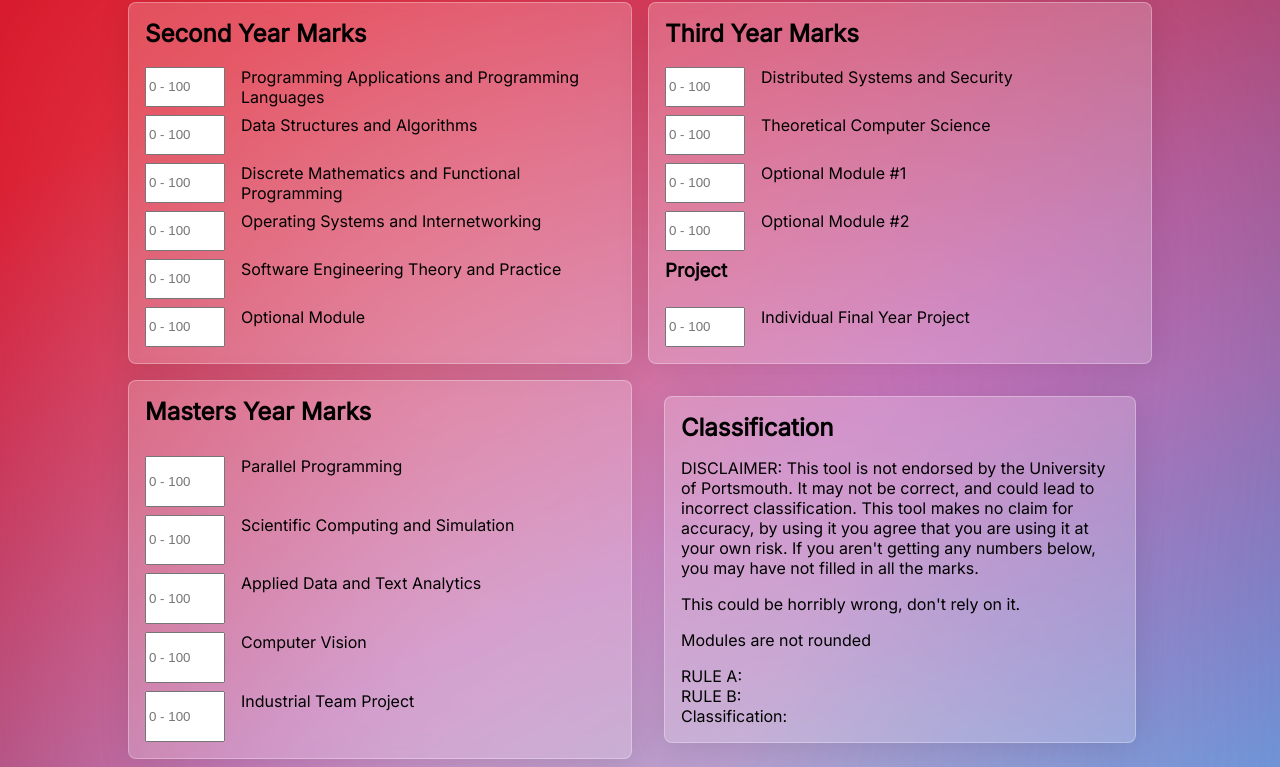
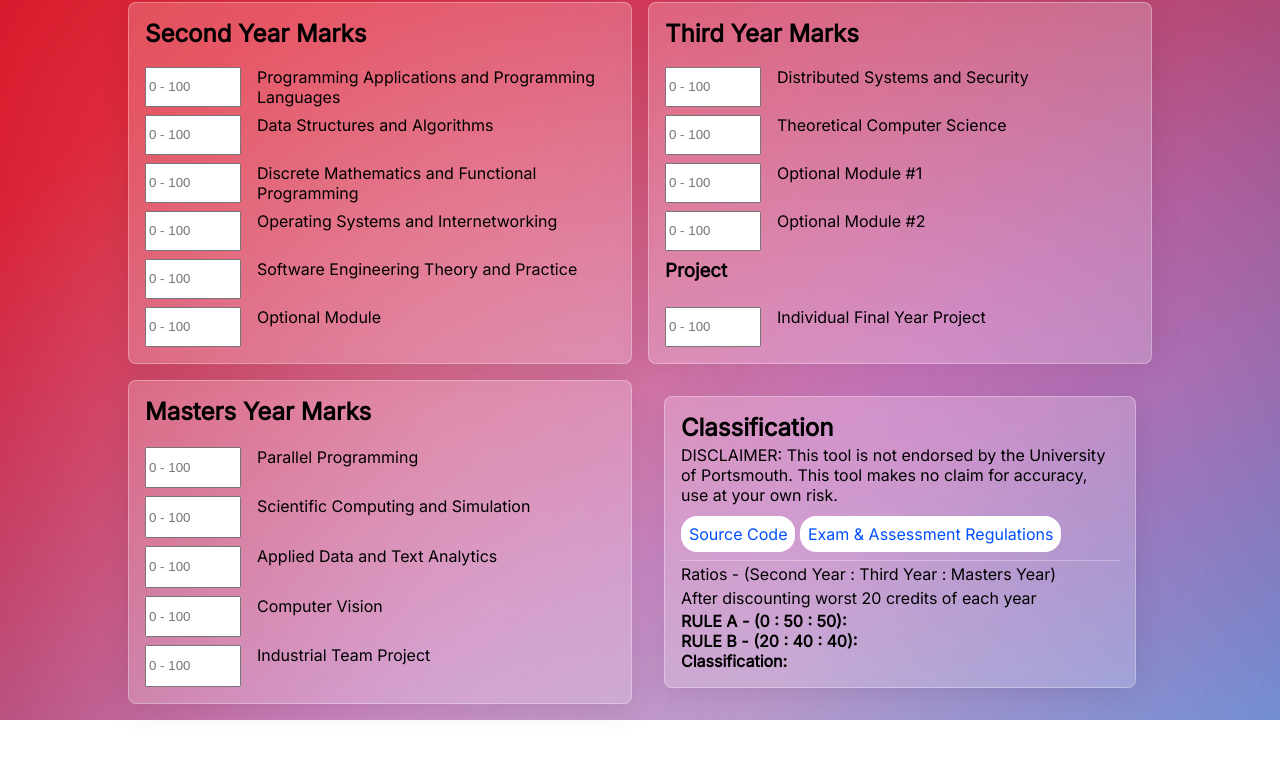
Before and after one commit to Alvie/uop-meng-degree-classification, a plain HTML site: page index.html in a window 1280 px wide. Shown: the part 80-847 px from the top of the page. After the commit the page ends 800 px from the top, so only its background shows below. Drawn offline with Linux system fonts and the light colour scheme.

Commit message:
Updating styles and texts

```diff
--- a/index.html
+++ b/index.html
@@ -18,8 +18,8 @@
 			<h1>MEng Computer Science Degree Classifier</h1>
 			<article class="marks-container">
 				<section class="year-marks glass">
-				<h2>Second Year Marks</h2>
-				<div class="module-score">
+					<h2>Second Year Marks</h2>
+					<div class="module-score">
 						<input
 							type="number"
 							name="second-year-percentage"
@@ -225,29 +225,40 @@
 				</section>
 				<section class="rule-outputs glass">
 					<h2>Classification</h2>
-					<p>DISCLAIMER: This tool is not endorsed by the University of Portsmouth.
-						It may not be correct, and could lead to incorrect classification.
-						This tool makes no claim for accuracy, by using it you agree that you are using it at your own risk.
-					If you aren't getting any numbers below, you may have not filled in all the marks.</p>
-					<p>This could be horribly wrong, don't rely on it.</p>
 					<p>
-						Modules are not rounded
+						DISCLAIMER: This tool is not endorsed by the University
+						of Portsmouth. This tool makes no claim for accuracy,
+						use at your own risk.
 					</p>
-					<div class="rule-container">
-							<span class="rule-text">RULE A:</span
-							><span class="rule-a-percentage"></span>
+
+					<a
+						class="button"
+						href="https://github.com/Alvie/uop-meng-degree-classification"
+						>Source Code</a
+					>
+					<a
+						class="button"
+						href="https://policies.docstore.port.ac.uk/policy-107.pdf"
+						>Exam & Assessment Regulations</a
+					>
+					<div class="rules-and-classifications">
+						<p>Ratios - (Second Year : Third Year : Masters Year)</p>
+						<p>After discounting worst 20 credits of each year</p>
+						<div class="rule-container">
+							<span class="rule-text">RULE A - (0 : 50 : 50):</span>
+							<span class="rule-a-percentage"></span>
 						</div>
 						<div class="rule-container">
-							<span class="rule-text">RULE B:</span
-							><span class="rule-b-percentage"></span>
+							<span class="rule-text">RULE B - (20 : 40 : 40):</span>
+							<span class="rule-b-percentage"></span>
 						</div>
 						<div class="classification-container">
-							<span> Classification: </span>
+							<span class="rule-text"> Classification: </span>
 							<span class="classification"></span>
 						</div>
-					</section>
+					</div>
+				</section>
 			</article>
-
 		</main>
 		<script src="index.js"></script>
 	</body>
--- a/stylesheet.css
+++ b/stylesheet.css
@@ -17,6 +17,9 @@ h2, h3 {
     padding: 0px;
 }
 
+p {
+    margin: 0.2em 0;
+}
 .marks-container {
     display: grid;
     grid-template-columns: 1fr 1fr;
@@ -41,10 +44,30 @@ h2, h3 {
     grid-gap: 0.5rem;
 }
 
-.module-score, .rule-container {
+.rules-and-classifications {
+    border-top: 1px solid rgba(255, 255, 255, 0.3);
+
+}
+
+.module-score, .rule-container, .classification-container {
     display: grid;
-    grid-template-columns: 5rem 1fr;
     grid-gap: 1rem;
+}
+
+.module-score {
+    grid-template-columns: 6rem 1fr;
+}
+
+.rule-container, .classification-container {
+    grid-template-columns: 12rem 1fr;
+}
+
+.rule-text {
+    font-weight: bold;
+}
+
+.rule-a-percentage, .rule-b-percentage, .classification {
+    font-style: italic;
 }
 
 .rule-outputs {
@@ -53,6 +76,19 @@ h2, h3 {
     color: #000;
 }
 
+.button {
+    display: inline-block;
+    width: fit-content;
+    background-color: #fff;
+    text-decoration: none;
+    color: #0050ff;
+    padding: 0.5rem;
+    margin: 0.5rem 0;
+    box-sizing: border-box;
+    border-radius: 1rem;
+
+}
+
 @media screen and (max-width: 768px) {
     .marks-container {
         grid-template-columns: 1fr;
```
